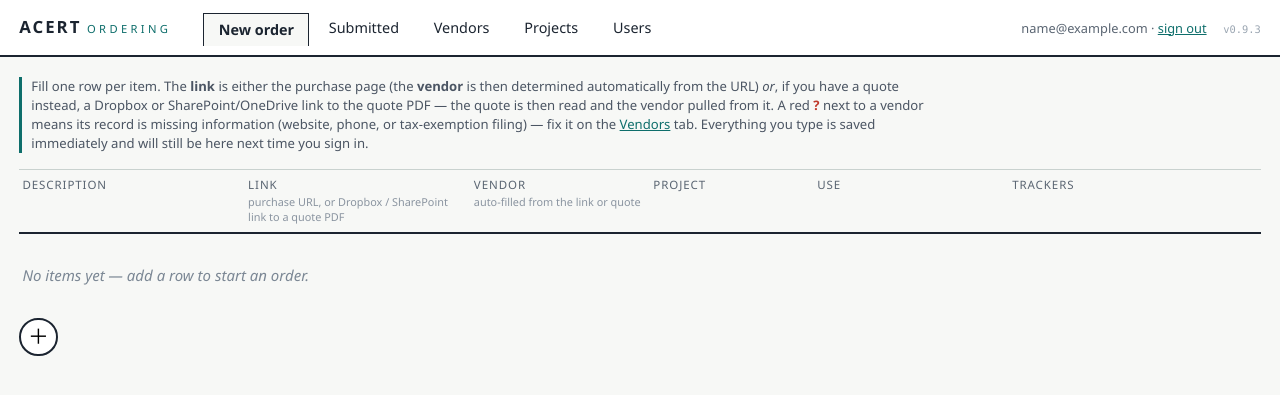
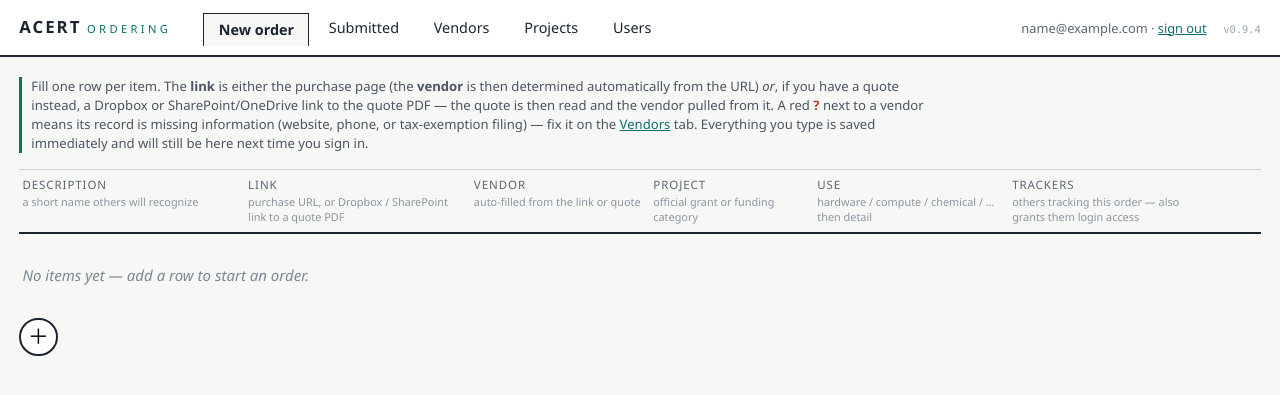
Before and after one commit to jmfrancklab/orderapp, a Flask app: page /orders in a window 1280 px wide. Shown: the top 395 px of the page. Run offline with Flask 3, Linux system fonts and the light colour scheme; the visitor is signed in with stand-in values (Sample User, id 1); data that the repository does not hold is empty.

Commit message:
v0.9.4: fix city/state regex, tests, field hints, trackers auto-authorize
quotes.py:
- _CITY_STATE_ZIP_RE now uses [\s,]+ so both "City ST ZIP" (no comma,
  as in the Red Barn PDF) and "City, ST ZIP" match correctly
- All 10 pytest tests pass against the real Red Barn quote PDF

tests/:
- tests/fixtures/redbarn_quote.pdf — real quote used as regression fixture
- tests/test_quote_extraction.py — 10 tests covering name, street,
  city/state/zip (with and without comma), address, phone, website,
  single-line format

app.py:
- api_add_tracker now inserts the tracker email into allowed_emails
  so trackers automatically get login access (logged to order_history)
- __version__ bumped to 0.9.4

templates/orders.html:
- Head-hint text added under Description, Project, Use, and Trackers
  columns explaining the expected content for each field

Co-Authored-By: Claude Sonnet 4.6 <noreply@anthropic.com>

```diff
--- a/app.py
+++ b/app.py
@@ -19,7 +19,7 @@ BASE_DIR = os.path.dirname(os.path.abspath(__file__))
 DB_PATH = os.path.join(BASE_DIR, "orders.db")
 
 # Increment this (major.minor.patch) whenever you deploy a meaningful change.
-__version__ = "0.9.3"
+__version__ = "0.9.4"
 
 app = Flask(__name__)
 # CHANGE THIS before deploying (any long random string):
@@ -574,6 +574,12 @@ def api_add_tracker(oid):
                      (oid, email))
     if cur.rowcount:
         log_change(db, oid, "tracker", None, email)
+    # Trackers automatically get login access
+    acur = db.execute(
+        "INSERT OR IGNORE INTO allowed_emails (email, added_by, added_at) VALUES (?,?,?)",
+        (email, current_user(), now_iso()))
+    if acur.rowcount:
+        log_change(db, 0, "email", None, email, table_name="allowed_emails")
     db.commit()
     return jsonify(ok=True, email=email)
 
--- a/quotes.py
+++ b/quotes.py
@@ -164,7 +164,7 @@ _STREET_RE = re.compile(
     re.I)
 
 _CITY_STATE_ZIP_RE = re.compile(
-    r"([A-Za-z][A-Za-z .]{1,28})\s*,\s*([A-Za-z]{2})\.?\s+(\d{5}(?:-\d{4})?)"
+    r"([A-Za-z][A-Za-z .]{1,28})[\s,]+([A-Za-z]{2})\.?\s+(\d{5}(?:-\d{4})?)"
 )
 
 _PHONE_RE = re.compile(r"(\(?\d{3}\)?[\s.\-]\d{3}[\s.\-]\d{4})")
--- a/templates/orders.html
+++ b/templates/orders.html
@@ -25,10 +25,13 @@ immediately and will still be here next time you sign in.</p>
 
 <div class="sheet">
   <div class="sheet-head">
-    <span>Description</span>
+    <span>Description <em class="head-hint">a short name others will recognize</em></span>
     <span>Link <em class="head-hint">purchase URL, or Dropbox / SharePoint link to a quote PDF</em></span>
     <span>Vendor <em class="head-hint">auto-filled from the link or quote</em></span>
-    <span>Project</span><span>Use</span><span>Trackers</span><span></span>
+    <span>Project <em class="head-hint">official grant or funding category</em></span>
+    <span>Use <em class="head-hint">hardware / compute / chemical / … then detail</em></span>
+    <span>Trackers <em class="head-hint">others tracking this order — also grants them login access</em></span>
+    <span></span>
   </div>
 
   {% for d in drafts %}
```
Also changed, not shown: tests/test_quote_extraction.py (added, +86 -0 lines), 1 other file.
